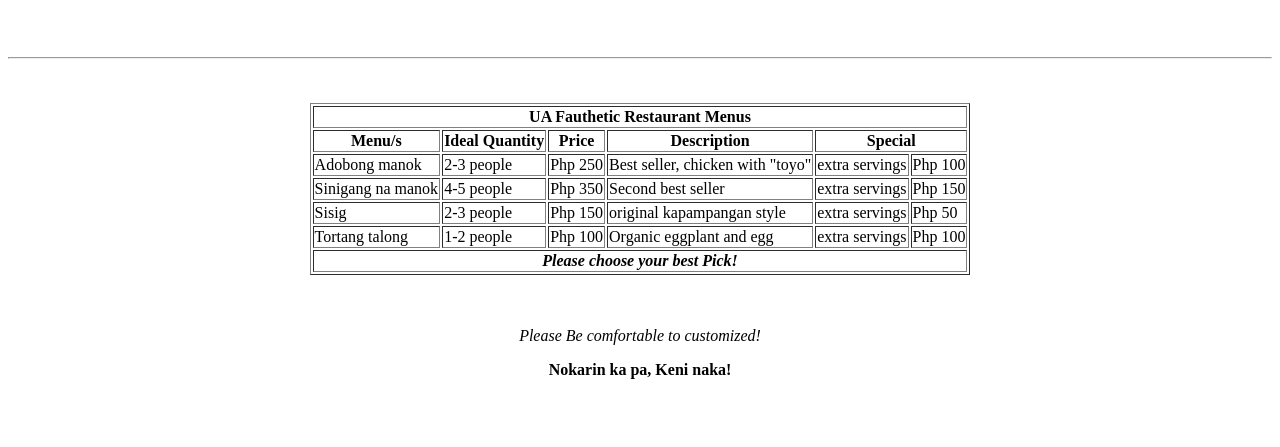
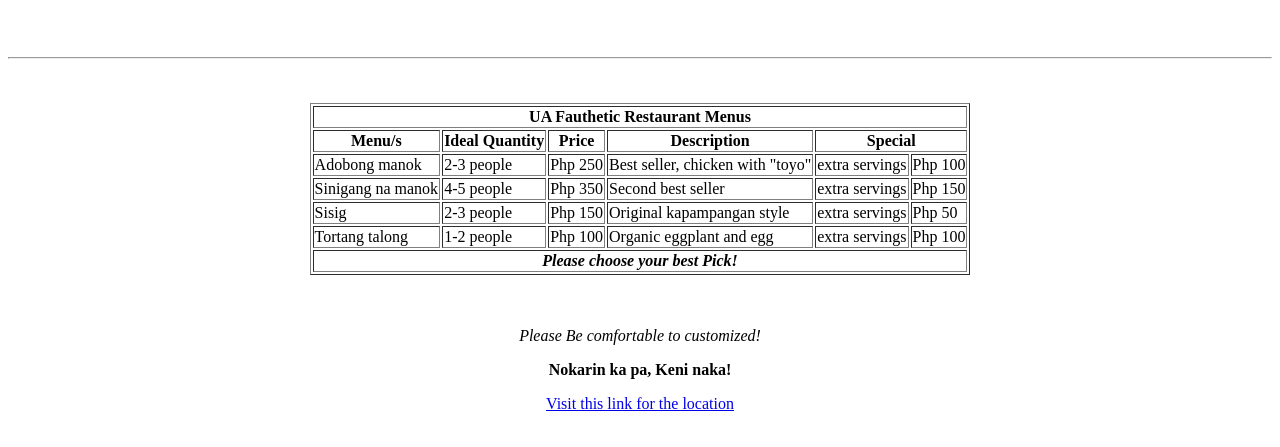
Before and after one commit to fayem045/MANIO-SD2, a plain HTML site: page session4/activity.html in a window 1280 px wide. Shown: the part 101-548 px from the top of the page. Drawn offline with Linux system fonts and the light colour scheme.

Commit message:
session4 act edited

```diff
--- a/session4/activity.html
+++ b/session4/activity.html
@@ -57,7 +57,7 @@
             <td>Sisig</td>
             <td>2-3 people</td>
             <td>Php 150</td>
-            <td> original kapampangan style</td>
+            <td> Original kapampangan style</td>
             <td>extra servings</td>
             <td>Php 50</td>
         </tr>
@@ -83,6 +83,7 @@
 
 <p><em>Please Be comfortable to customized!</em></p>
 <p><strong>Nokarin ka pa, Keni naka!</strong></p>
+<a href="https://www.google.com/maps/place/University+of+the+Assumption/data=!4m2!3m1!1s0x0:0xcdd6330abec18cf9?sa=X&ved=1t:2428&ictx=111"> Visit this link for the location</a>
 </center>
 
 </body>
```
